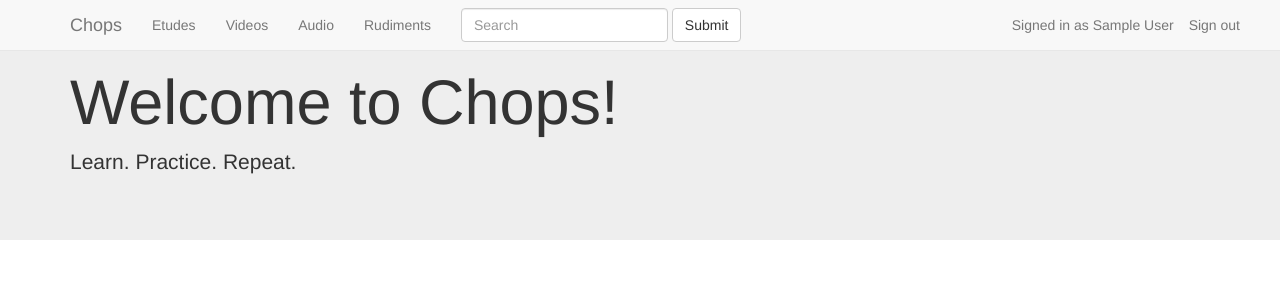
After one commit to Hanover-CS/HC17-DaltonMcCleery-SeniorProject, a PHP site: page /navbar.php in a window 1280 px wide. The commit adds this page. Shown: the top 300 px of the page. Run offline with PHP 8.4, Linux system fonts and the light colour scheme; the visitor is signed in with stand-in values (Sample User, id 1); some libraries are stand-ins or nearby versions.

Commit message:
Improved Homepage and Login System. Ref #5.
Impvroved homepage design with Boostrap

```diff
--- a/logout.php
+++ b/logout.php
@@ -2,6 +2,6 @@
    session_start();
 
    if(session_destroy()) {
-      header("Location: logscreen.php");
+      header("Location: login.php");
    }
 ?>
--- /dev/null
+++ b/navbar.php
@@ -0,0 +1,64 @@
+<?php
+
+  session_start();
+  //include 'login.php';
+
+  $person = $_SESSION['fname']
+
+?>
+
+
+<!DOCTYPE HTML>
+<html>
+
+	<head>
+		<meta name="viewport" content="width=device-width, initial-scale=1.0">
+    	<!-- Bootstrap -->
+    	<link href="css/bootstrap.min.css" rel="stylesheet" media="screen">
+	</head>
+	<body>
+
+	<nav class="navbar navbar-default navbar-fixed-top">
+  	<div class="container">
+
+      <!-- Brand and toggle get grouped for better mobile display -->
+      <div class="navbar-header">
+        <a class="navbar-brand" href="index.php">Chops</a>
+      </div>
+
+      <!-- navbar Links to go to the different libraries -->
+      <div class="collapse navbar-collapse" id="bs-example-navbar-collapse-1">
+        <ul class="nav navbar-nav">
+          <li><a href="chops_etudes.php">Etudes</a></li>
+          <li><a href="chops_videos.php">Videos</a></li>
+          <li><a href="chops_audio.php">Audio</a></li>
+          <li><a href="chops_rudiments.php">Rudiments</a></li>
+
+        </ul>
+
+      <form class="navbar-form navbar-left">
+        <div class="form-group">
+          <input type="text" class="form-control" placeholder="Search">
+        </div>
+        <button type="submit" class="btn btn-default">Submit</button>
+      </form>
+
+      <ul class="nav navbar-nav navbar-right">
+		    <p class="navbar-text navbar-right"><a href="logout.php" class="navbar-link"> Sign out </a></p>
+		    <p class="navbar-text navbar-right">Signed in as <a href="update_user.php" class="navbar-link"> <?= $person ?></a></p>
+      </ul>
+
+    </div><!-- /.navbar-collapse -->
+  </div><!-- /.container-fluid -->
+  </nav>
+
+    <!-- Greyed "Intro/Welcome" area below navbar -->
+    <div class="jumbotron">
+        <div class="container">
+          <h1>Welcome to Chops!</h1>
+          <p>Learn. Practice. Repeat.</p>
+        </div>
+    </div>
+
+  </body>
+</html>
```
Also changed, not shown: index.php (added, +46 -0 lines), log_screen.html (renamed from logscreen.php, +4 -5 lines), login.php (+9 -4 lines).
